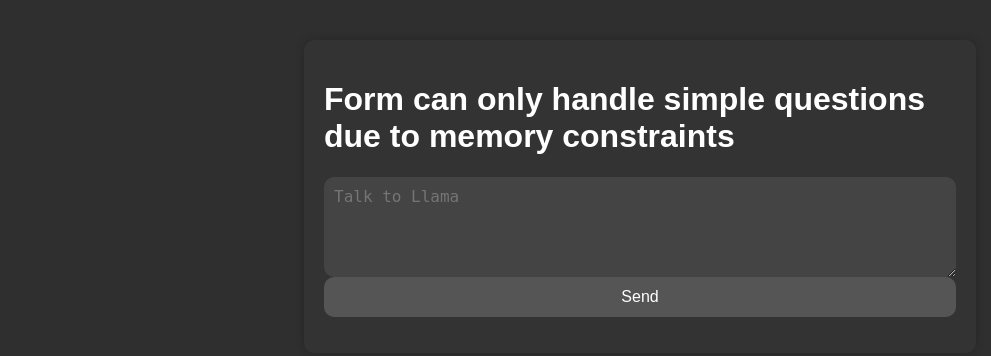
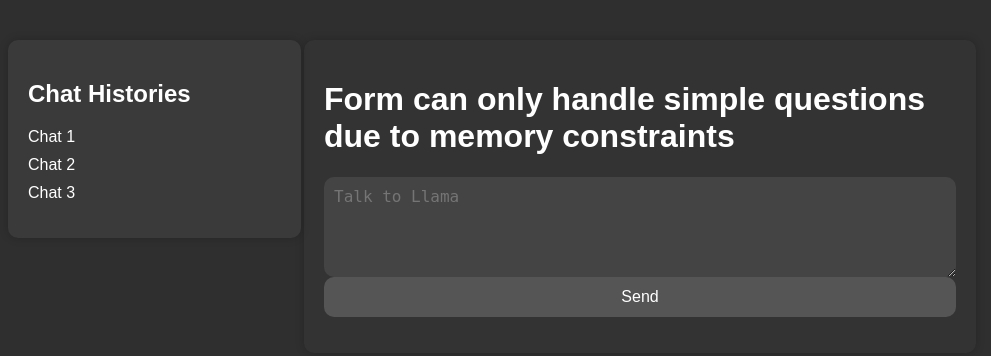
Before and after one commit to rodrigomv29/slmoi, a Flask app: page / in a window 1280 px wide. Shown: the top 356 px of the page, without its empty margins (0-991 px from the left). Run offline with Flask 3, Linux system fonts and the light colour scheme.

Commit message:
side bar added

```diff
--- a/templates/index.html
+++ b/templates/index.html
@@ -2,12 +2,35 @@
 <head>
     <meta charset="UTF-8">
     <meta name="viewport" content="width=device-width, initial-scale=1.0">
-    <title>LLM Wrapper Chat</title>
+    <title>Simple LLM Wrapper Chat</title>
     <style>
         body {
             background-color: #2f2f2f;
             color: #ffffff;
             font-family: Arial, sans-serif;
+        }
+        .sidebar {
+            width: 20%;
+            float: left;
+            padding: 20px;
+            background-color: #3a3a3a;
+            border-radius: 10px;
+            box-shadow: 0 0 10px rgba(0, 0, 0, 0.2);
+        }
+        .sidebar ul {
+            list-style-type: none;
+            padding: 0;
+        }
+        .sidebar ul li {
+            margin: 10px 0;
+        }
+        .sidebar ul li a {
+            color: #ffffff;
+            text-decoration: none;
+            font-size: 16px;
+        }
+        .sidebar ul li a:hover {
+            text-decoration: underline;
         }
         .container {
             width: 50%;
@@ -52,6 +75,14 @@
     </style>
 </head>
 <body>
+    <div class="sidebar">
+        <h2>Chat Histories</h2>
+        <ul>
+            <li><a href="#">Chat 1</a></li>
+            <li><a href="#">Chat 2</a></li>
+            <li><a href="#">Chat 3</a></li>
+        </ul>
+    </div>
     <div class="container">
         <h1>Form can only handle simple questions due to memory constraints</h1>
         <form method="post">
```
